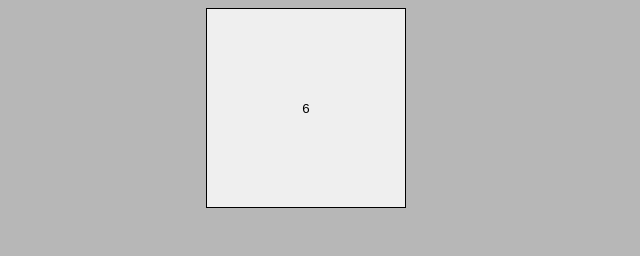
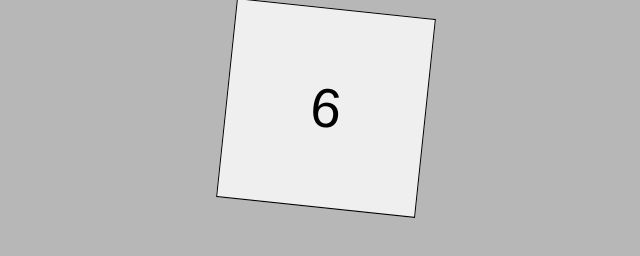
Before and after one commit to J4v1Dev/dado-css-js, a website built with Vite: page src/index.html in a window 1280 px wide. Both pictures are taken after a click on the button 640 px from the left and 108 px from the top of the page. Shown: the whole page, without its empty margins (334-974 px from the left). Built offline with nearby package versions, Linux system fonts and the light colour scheme.

Commit message:
Change title

```diff
--- a/src/index.css
+++ b/src/index.css
@@ -9,5 +9,12 @@ body {
   width: 200px;
   height: 200px;
   border: 1px solid #000000;
+  font-size: 55px;
+  transition: all 1.5s;
+  rotate: -6deg;
+}
 
+.rotate{
+  rotate: 6deg;
+  translate: 20px 0;
 }
--- a/src/index.html
+++ b/src/index.html
@@ -5,7 +5,7 @@
   <meta charset="UTF-8">
   <meta http-equiv="X-UA-Compatible" content="IE=edge">
   <meta name="viewport" content="width=device-width, initial-scale=1.0">
-  <title>Document</title>
+  <title>DADO</title>
   <link rel="stylesheet" href="./index.css">
   <script type="module" src="./index.js"></script>
 </head>
--- a/src/index.js
+++ b/src/index.js
@@ -4,4 +4,6 @@ const dado = document.querySelector("button");
 dado.addEventListener("click", function(){
     const number = 1 + Math.floor(Math.random() * 6);
     dado.textContent = number;
+
+    dado.classList.toggle("rotate");
 });
```
